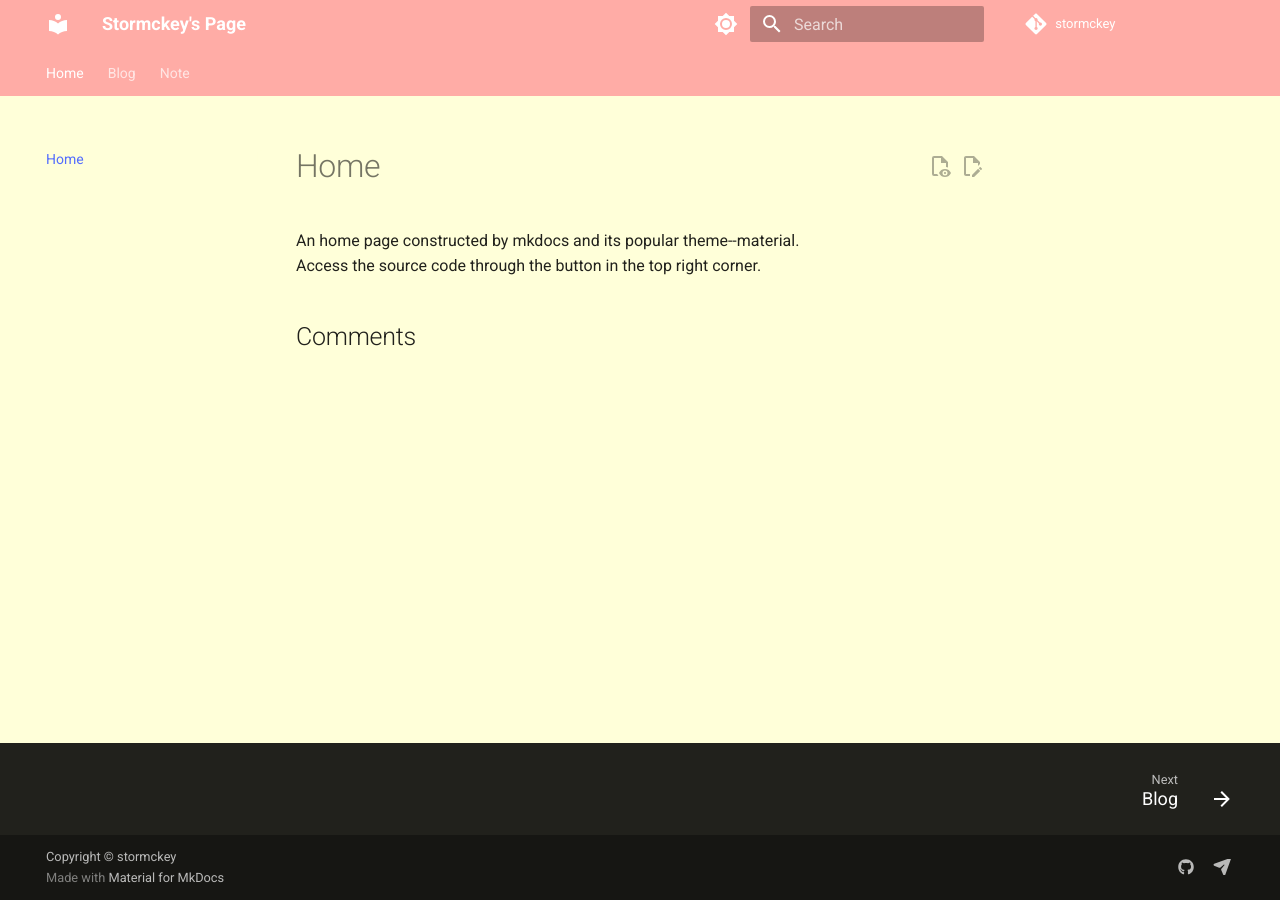
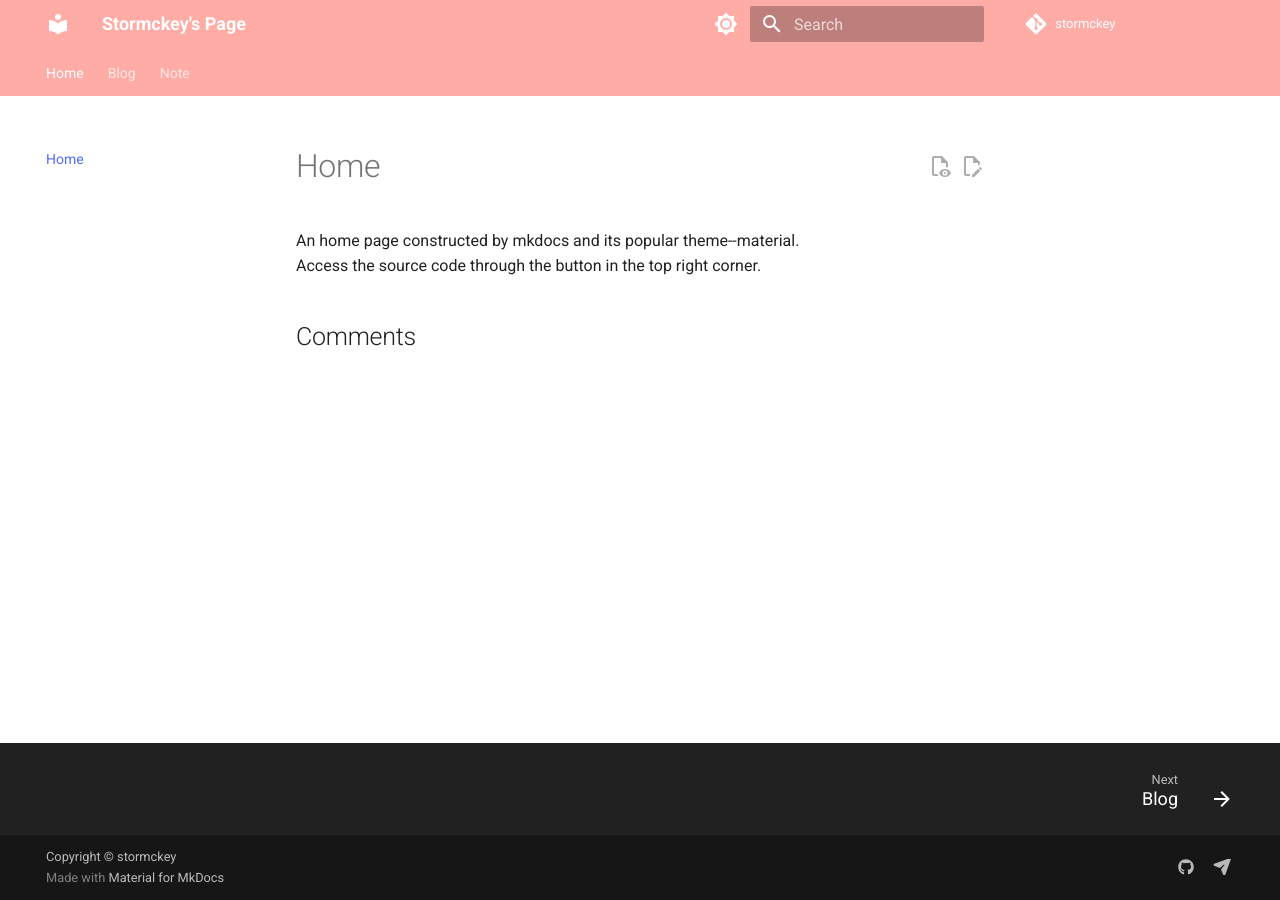
Before and after one commit to stormckey/stormckey.github.io, an MkDocs documentation site: the page built from docs/index.md, in a window 1280 px wide. Built offline with MkDocs 1.6.1 and Material for MkDocs 9.7.7, drawn with Linux system fonts in a browser that asks for light colours; comment, search, counter and statistics services are not loaded.

Commit message:
Change Color

```diff
--- a/docs/css/extra.css
+++ b/docs/css/extra.css
@@ -4,8 +4,7 @@
 [data-md-color-accent=indigo] {
   --md-accent-fg-color: #FFACA6;
 }
-:root, [data-md-color-scheme=default] {
-    --md-default-bg-color: #FFFFD9;
+[data-md-color-scheme=default] {
     --md-typeset-a-color: #526cfe;
 }
 /* 图片放大start */
--- a/mkdocs.yml
+++ b/mkdocs.yml
@@ -34,8 +34,8 @@
         name: Switch to dark mode
     - media: "(prefers-color-scheme: dark)"
       scheme: slate
-      primary: indigo
-      accent: indigo
+      # primary: indigo
+      # accent: indigo
       toggle:
         icon: material/brightness-4
         name: Switch to light mode
```
